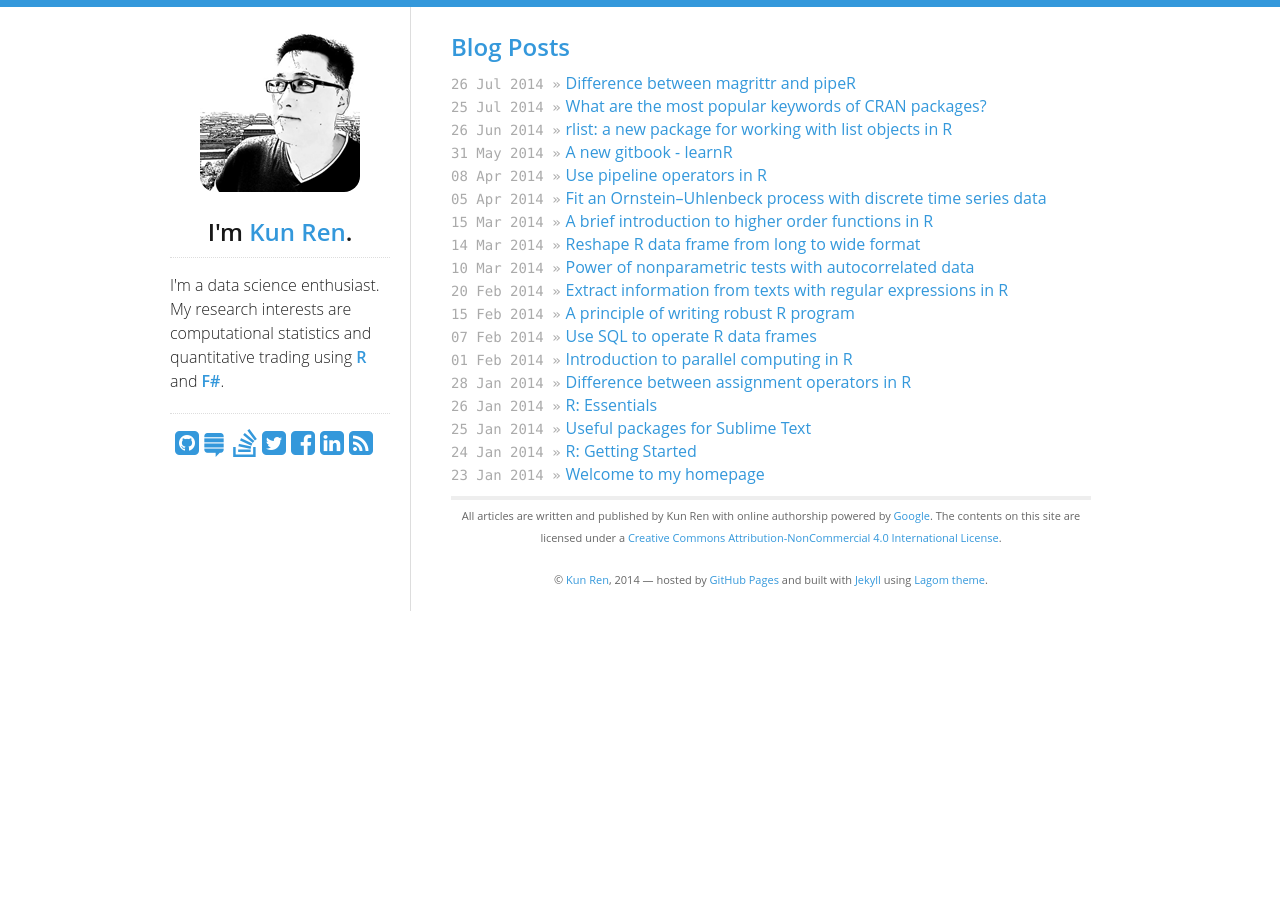
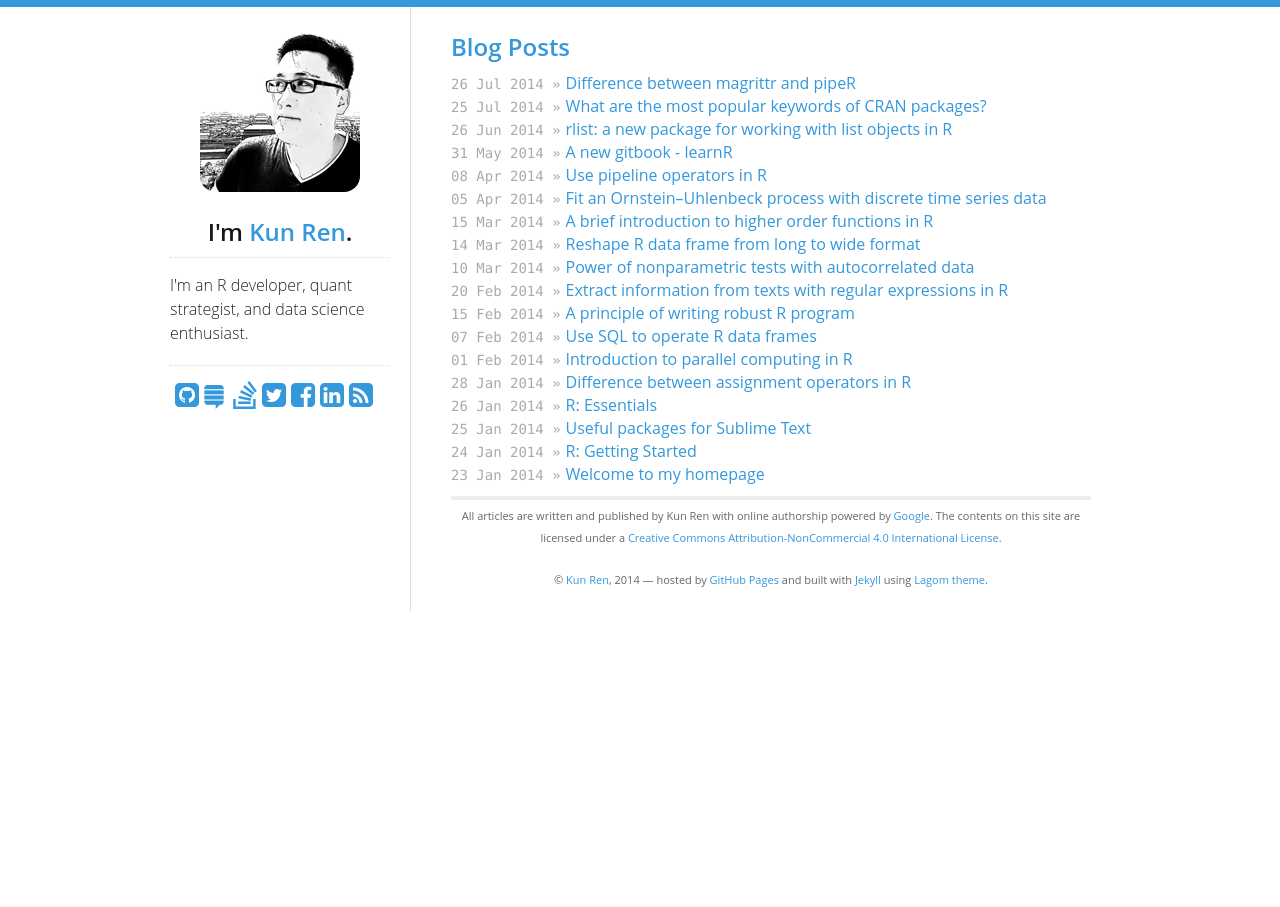
Before and after one commit to harryprince/renkun-ken.github.io, a Jekyll site: the page built from index.html, in a window 1280 px wide. Built offline with Jekyll 4.4.1, drawn with Linux system fonts in a browser that asks for light colours; nearby versions of some CDN libraries; Markdown is read by kramdown in place of the engine named in the settings.

Commit message:
update sidebar text

```diff
--- a/_includes/sidebar.html
+++ b/_includes/sidebar.html
@@ -5,7 +5,7 @@
   <h2>I'm <a href="/">{{ site.theme.name }}</a>.</h2>
   <hr/>
   <div>
-  <p>I'm a data science enthusiast. My research interests are computational statistics and quantitative trading using <a href="http://www.r-project.org">R</a> and <a href="http://fsharp.org">F#</a>.</p>
+  <p>I'm an R developer, quant strategist, and data science enthusiast.</p>
   <hr/>
   <div>
     <div id="social">
```
